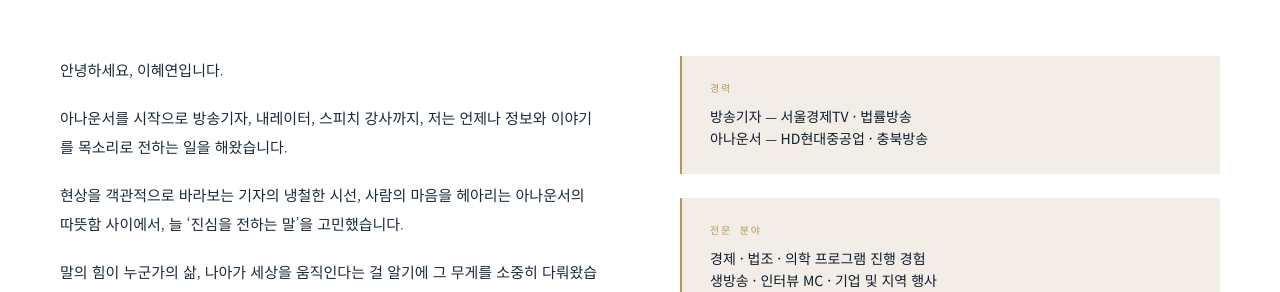
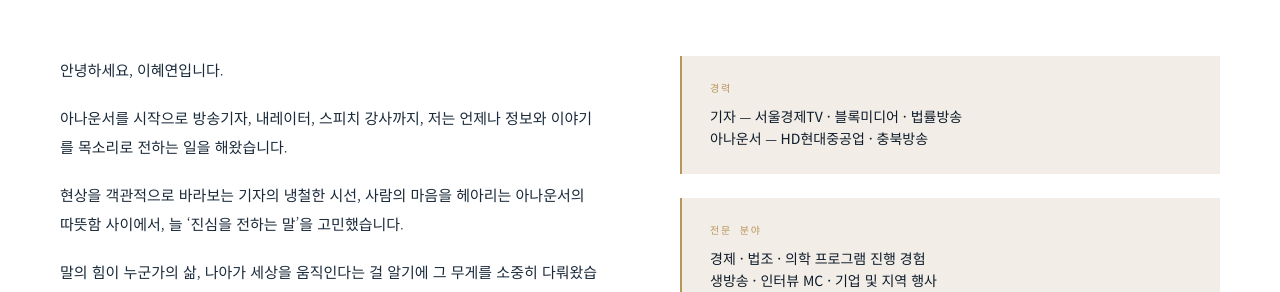
Before and after one commit to annhylee/annhylee.github.io, a Jekyll site: the page built from index.md, in a window 1280 px wide and 900 px high, scrolled down 1764 px. Shown: the part 154-446 px from the top of the window. Built offline with Jekyll 4.4.1, drawn with Linux system fonts in a browser that asks for light colours; some web fonts are replaced.

Commit message:
Update profile.yml

```diff
--- a/_data/profile.yml
+++ b/_data/profile.yml
@@ -119,7 +119,7 @@ story:
   credentials:
     - label: 경력
       lines:
-        - 방송기자 ⏤ 서울경제TV · 법률방송
+        - 기자 ⏤ 서울경제TV · 블록미디어 · 법률방송
         - 아나운서 ⏤ HD현대중공업 · 충북방송
     - label: 전문 분야
       lines:
```
